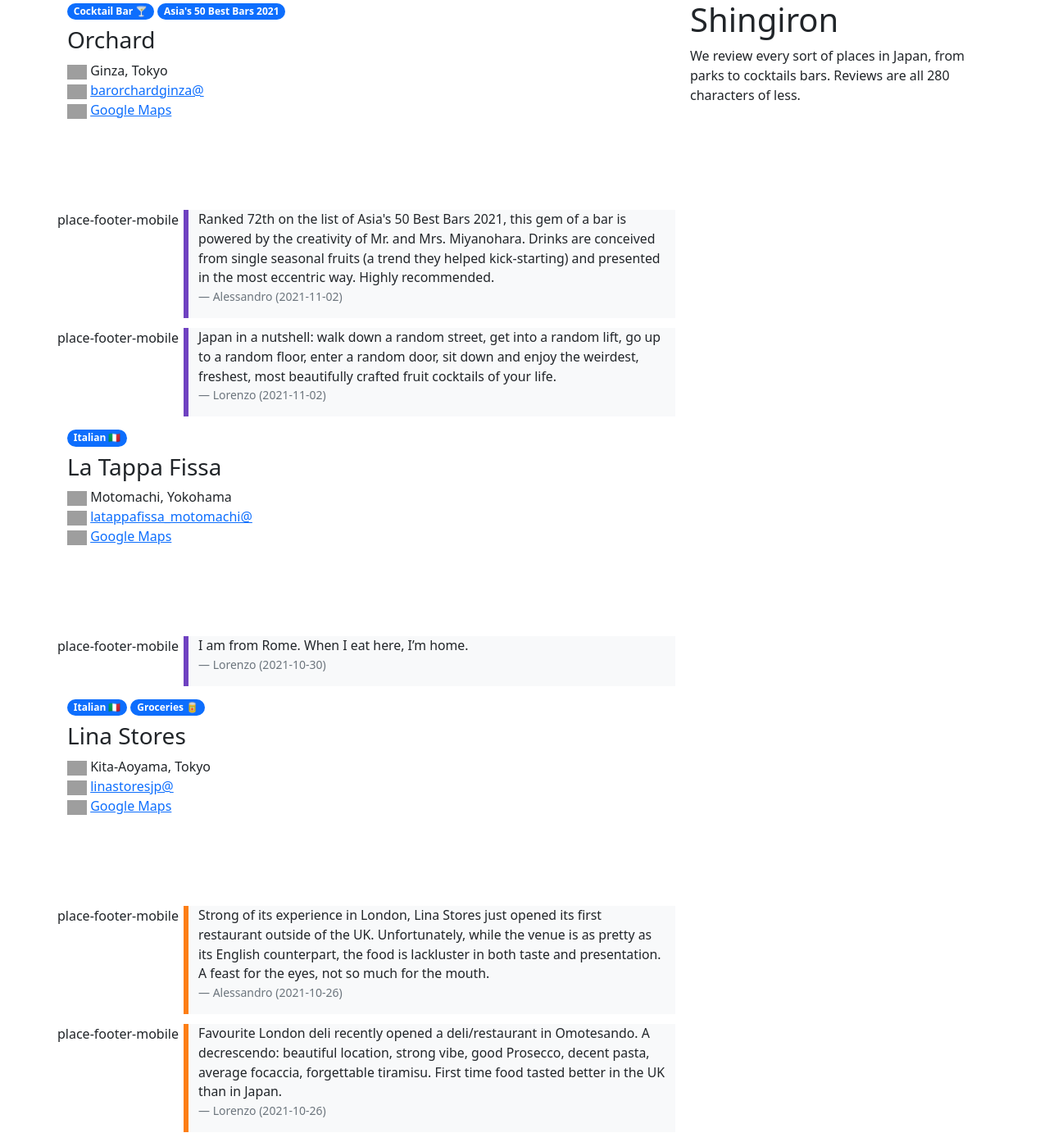
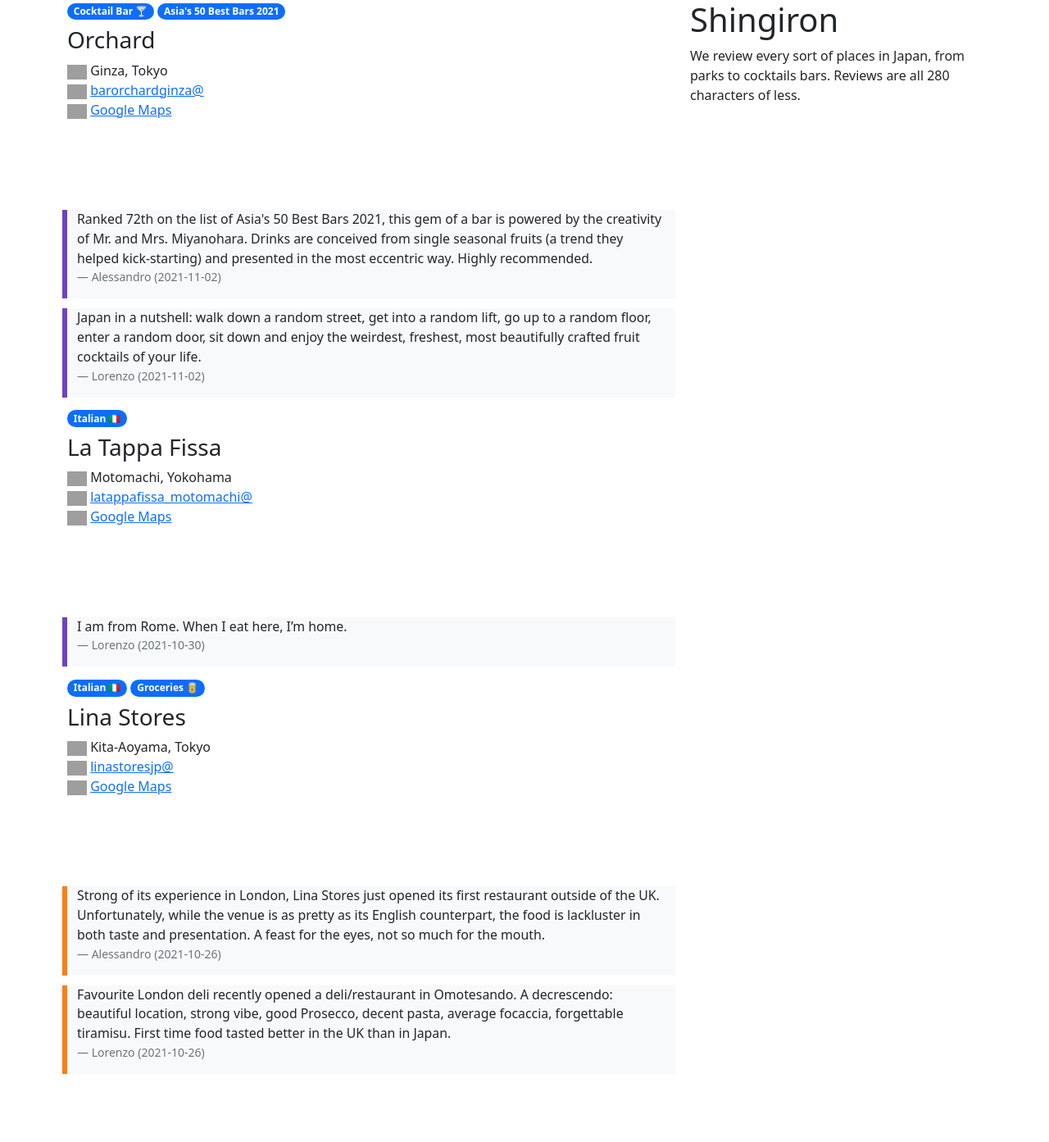
Before and after one commit to alessandrosp/shingiron, a Jekyll site: the page built from docs/index.html, in a window 1280 px wide. Shown: the whole page at 82% size. Built offline with Jekyll 4.4.1, drawn with Linux system fonts in a browser that asks for light colours; nearby versions of some CDN libraries; comment, search, counter and statistics services are not loaded; after the commit the page ends 1322 px from its top, so only the background shows below that; grey boxes are pictures that could not be loaded.

Commit message:
Update index.html

```diff
--- a/docs/index.html
+++ b/docs/index.html
@@ -49,8 +49,8 @@
       </div>
       {% for review in place.reviews %}
         {% if review.content and review.content != blank %}
-          <div class="row place-review"> place-footer-mobile
-            <div class=" place-review-mobile <<
+          <div class="row place-review">
+            <div class="
               col place-review-content {% if review.verdict == 4 %} place-review-content-4 {% elsif review.verdict == 3 %} place-review-content-3
               {% elsif review.verdict == 2 %} place-review-content-2 {% elsif review.verdict == 1 %} place-review-content-1 {% endif %}">
               <figure>
```
